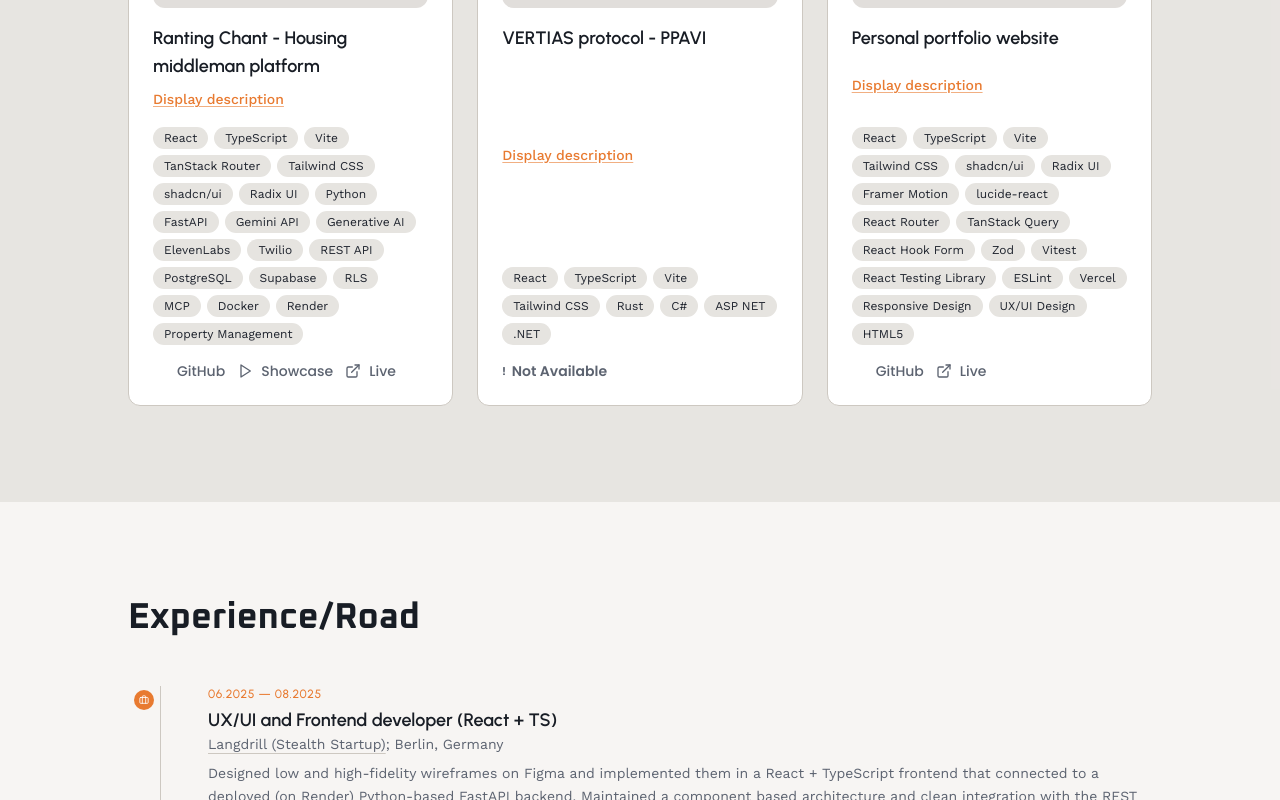
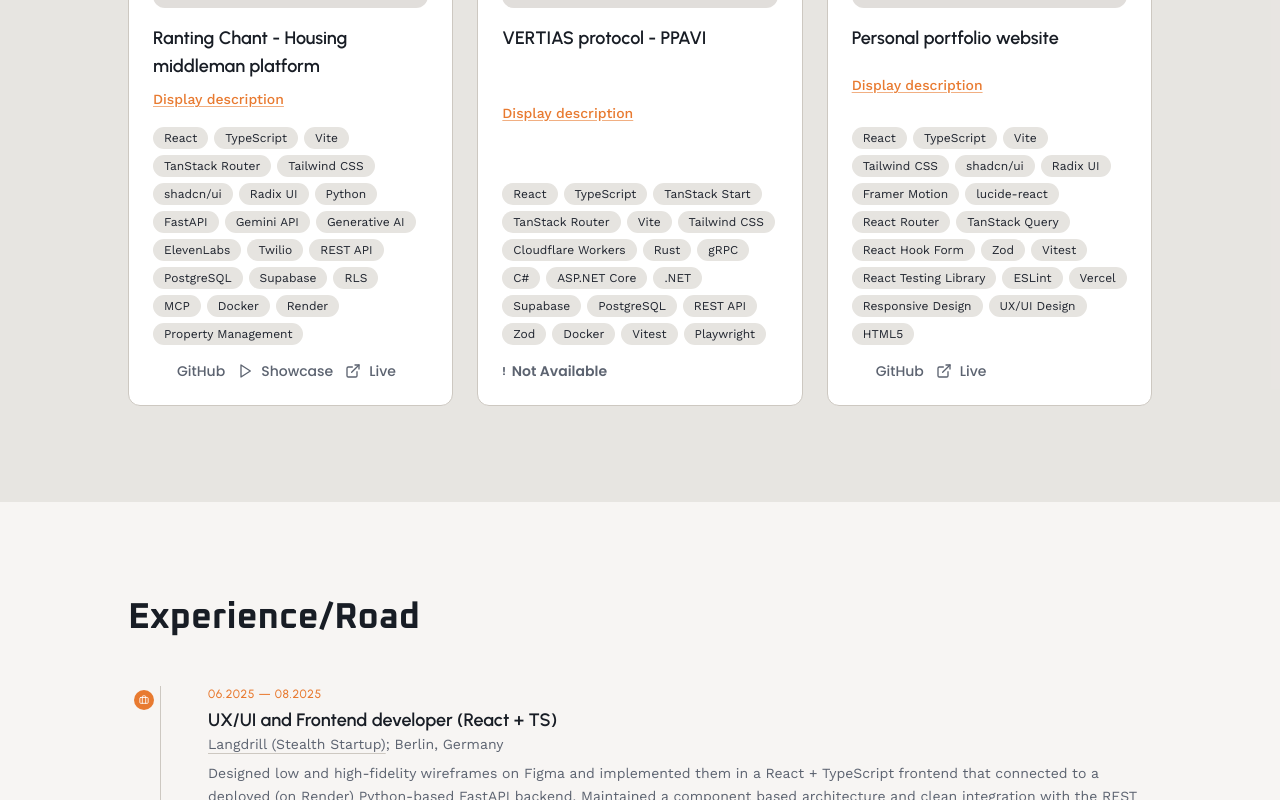
Before and after one commit to Rouxxel/per_web_venzer, a React (Vite) app in the folder frontend/: page / in a window 1280 px wide. Shown: the part 7740-8540 px from the top of the page. Built offline with nearby package versions, Linux system fonts and the light colour scheme; some icons are missing.

Commit message:
update existing project

```diff
--- a/frontend/src/data/projects.ts
+++ b/frontend/src/data/projects.ts
@@ -636,20 +636,32 @@ export const projects_en: Project[] = [
     title: "VERTIAS protocol - PPAVI",
     image: "/images/veritas_ppavi/logo.png",
     description:
-      "A system meant to meet the purpose of ID verification without saving government data anywhere. In America, the UK and soon Europe, there has been a push for ID verification laws under the pretense of protecting kids, however people dont like the idea of submitting their personal information, therefore this project is a system that allows users to verify their age without uploading their information. Fundamentally, the system would generate a private and public key (like async encryption) and a unique HMAC (to avoid redundancy) deterministically based on the users ID once and then to verify their age will simply have to provide their private key to compare it to a database of public ones and if there is a match then the 'truth' center will confirm it",
+      "Privacy-Preserving Age Verification Infrastructure (PPAVI) - the v1 reference implementation of the VERITAS protocol. Monorepo MVP with a React + TanStack Start frontend (untrusted presentation layer on Cloudflare Workers), an ASP.NET Core 8 public REST API (multipart document intake, orchestration, one-time private-key delivery), a Rust gRPC cryptographic core (Ed25519 keys, issuer-scoped PseudoID, credential signing), and Supabase/PostgreSQL for public credential metadata only. Core privacy invariant: verify identity once, discard the document, retain only cryptographic proof, no PII, OCR output, or private keys stored server-side; the frontend never parses documents or performs crypto. The full registration pipeline is wired and testable end-to-end locally with synthetic documents; real government ID extraction and production HMAC/key custody remain deferred.",
     tags: [
       "React",
       "TypeScript",
+      "TanStack Start",
+      "TanStack Router",
       "Vite",
       "Tailwind CSS",
+      "Cloudflare Workers",
       "Rust",
+      "gRPC",
       "C#",
-      "ASP NET",
+      "ASP.NET Core",
       ".NET",
+      "Supabase",
+      "PostgreSQL",
+      "REST API",
+      "Zod",
+      "Docker",
+      "Vitest",
+      "Playwright",
     ],
     classifications: ["Fullstack", "Web", "Personal", "Privacy", "Government"],
     //live_demo: "",
     //demo: "",
+    //github: "",
   },
   {
     title: "Personal portfolio website",
@@ -732,7 +744,7 @@ const projectDescriptionsEs: Record<string, string> = {
   "Ranting Chant - Housing middleman platform":
     "Plataforma full-stack de operaciones inmobiliarias con diseño Frutiger Aero. Los inquilinos reportan incidencias de vivienda y mantenimiento mediante chat en lenguaje natural con entrada de voz opcional; Google Gemini clasifica solicitudes por tipo, urgencia, sentimiento y escalamiento. Gerentes y propietarios usan dashboards por rol para filtrar, aprobar y resolver solicitudes, coordinar proveedores y enviar notificaciones por email/SMS con Resend y Twilio; posee transcripción y text-to-speech de ElevenLabs y Gradium. Incorpora un esquema de base de datos PostgreSQL listo para producción con relaciones normalizadas (unidades, historial de estados/asignaciones), políticas de seguridad a nivel de fila (RLS) y mapeo de cuentas de usuario para la integración con Supabase Auth.",
   "VERTIAS protocol - PPAVI":
-    "Sistema diseñado para cumplir el propósito de verificación de ID sin guardar datos gubernamentales en ningún lugar. En América, el Reino Unido y pronto Europa, ha habido un impulso por leyes de verificación de ID bajo el pretexto de proteger a los niños, sin embargo a las personas no les gusta la idea de enviar su información personal, por lo tanto este proyecto es un sistema que permite a los usuarios verificar su edad sin subir su información. Fundamentalmente, el sistema generaría una clave privada y pública (como encriptación asincrónica) y un HMAC único (para evitar redundancia) de forma determinística basado en el ID del usuario una vez, y luego para verificar su edad simplemente tendría que proporcionar su clave privada para compararla con una base de datos de claves públicas y si hay una coincidencia entonces el centro de 'verdad' lo confirmará.",
+    "Infraestructura de Verificación de Edad que Preserva la Privacidad (PPAVI) - implementación de referencia v1 del protocolo VERITAS. MVP monorepo con frontend React + TanStack Start (capa de presentación no confiable en Cloudflare Workers), API REST pública ASP.NET Core 8 (ingesta multipart de documentos, orquestación, entrega única de clave privada), núcleo criptográfico Rust gRPC (claves Ed25519, PseudoID con alcance de emisor, firma de credenciales) y Supabase/PostgreSQL solo para metadatos públicos de credenciales. Invariante de privacidad central: verificar la identidad una vez, descartar el documento, conservar solo la prueba criptográfica, sin PII, salida OCR ni claves privadas almacenadas en el servidor; el frontend nunca analiza documentos ni realiza criptografía. El pipeline completo de registro está conectado y es testeable end-to-end localmente con documentos sintéticos; la extracción de IDs gubernamentales reales y la custodia de claves/HMAC de producción quedan pendientes.",
   "Personal portfolio website":
     "El sitio web en el que estás ahora: portafolio responsivo construido con React + TypeScript (Vite), Tailwind CSS y shadcn/ui (Radix UI). Usa animaciones con Framer Motion, React Router, TanStack Query y formularios con React Hook Form + Zod; probado con Vitest/React Testing Library, linting con ESLint y desplegado en Vercel con auditorías de seguridad en GitHub Actions. Tiene soporte para varios lenguajes",
 };
@@ -786,7 +798,7 @@ const projectDescriptionsFr: Record<string, string> = {
   "Ranting Chant - Housing middleman platform":
     "Plateforme full-stack d'opérations immobilières avec un design Frutiger Aero. Les locataires signalent des problèmes de logement et de maintenance via un chat en langage naturel avec saisie vocale optionnelle ; Google Gemini classe les demandes par type, urgence, sentiment et escalade. Gestionnaires et propriétaires utilisent des tableaux de bord par rôle pour filtrer, approuver et résoudre les demandes, coordonner les prestataires et déclencher des notifications email/SMS via Resend et Twilio, avec transcription et synthèse vocale ElevenLabs et Gradium. Intègre un schéma de base de données PostgreSQL prêt pour la production avec des relations normalisées (unités, historique des statuts/affectations), des politiques de sécurité au niveau des lignes (RLS) et un mappage des comptes utilisateurs pour l'intégration de Supabase Auth.",
   "VERTIAS protocol - PPAVI":
-    "Système conçu pour répondre à l'objectif de vérification d'ID sans enregistrer de données gouvernementales nulle part. En Amérique, au Royaume-Uni et bientôt en Europe, il y a eu une poussée pour les lois de vérification d'ID sous le prétexte de protéger les enfants, cependant les gens n'aiment pas l'idée de soumettre leurs informations personnelles, donc ce projet est un système qui permet aux utilisateurs de vérifier leur âge sans télécharger leurs informations. Fondamentalement, le système générerait une clé privée et publique (comme le chiffrement asynchrone) et un HMAC unique (pour éviter la redondance) de manière déterministe basée sur l'ID de l'utilisateur une fois, puis pour vérifier leur âge il suffirait de fournir leur clé privée pour la comparer à une base de données de clés publiques et s'il y a une correspondance alors le centre de 'vérité' le confirmera.",
+    "Infrastructure de Vérification d'Âge Préservant la Confidentialité (PPAVI) - implémentation de référence v1 du protocole VERITAS. MVP monorepo avec frontend React + TanStack Start (couche de présentation non fiable sur Cloudflare Workers), API REST publique ASP.NET Core 8 (prise en charge multipart de documents, orchestration, livraison unique de clé privée), cœur cryptographique Rust gRPC (clés Ed25519, PseudoID à portée émetteur, signature de credentials) et Supabase/PostgreSQL pour les métadonnées publiques uniquement. Invariant de confidentialité central : vérifier l'identité une fois, supprimer le document, ne conserver que la preuve cryptographique, pas de PII, sortie OCR ni clés privées stockées côté serveur ; le frontend n'analyse jamais les documents ni effectue de cryptographie. Le pipeline d'enregistrement complet est câblé et testable end-to-end localement avec des documents synthétiques ; l'extraction d'IDs gouvernementaux réels et la garde de clés/HMAC de production restent à implémenter.",
   "Personal portfolio website":
     "Le site que vous consultez actuellement : portfolio responsive construit avec React + TypeScript (Vite), Tailwind CSS et shadcn/ui (Radix UI). Utilise Framer Motion, React Router, TanStack Query et formulaires avec React Hook Form + Zod; testé avec Vitest/React Testing Library, linté avec ESLint et déployé sur Vercel avec audits de sécurité GitHub Actions. Prise en charge multilingue incluse.",
 };
```
